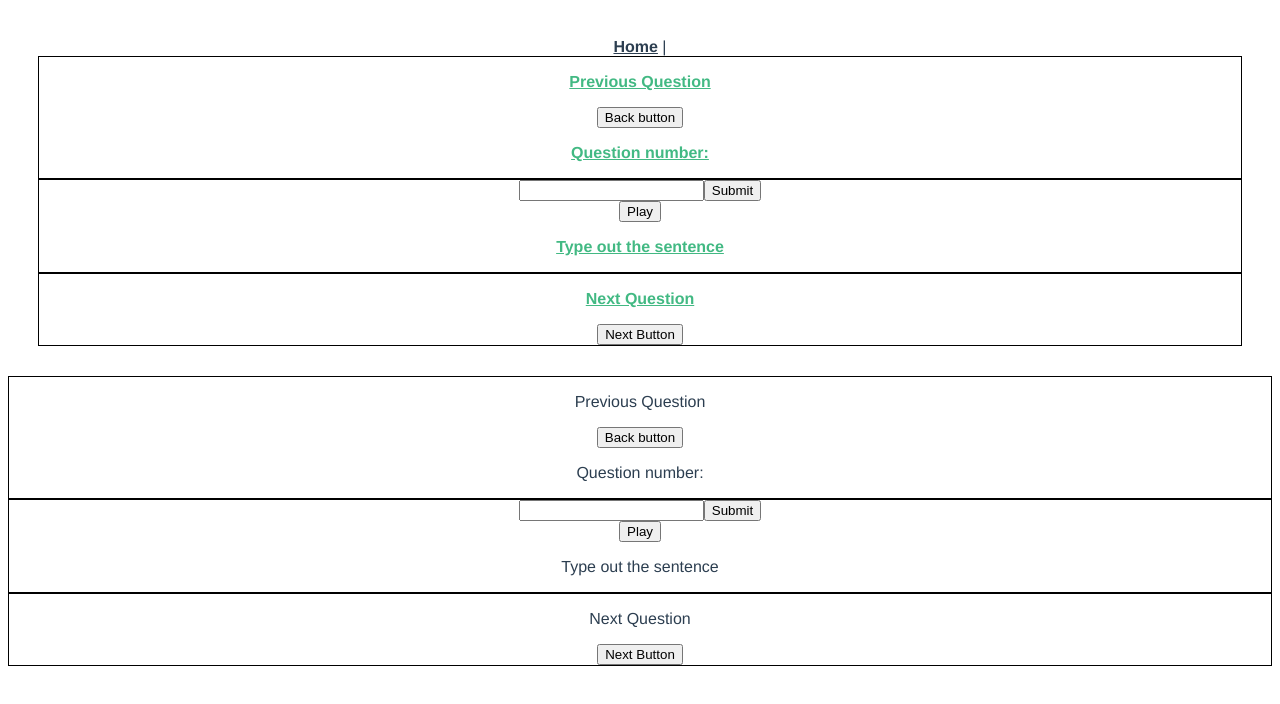
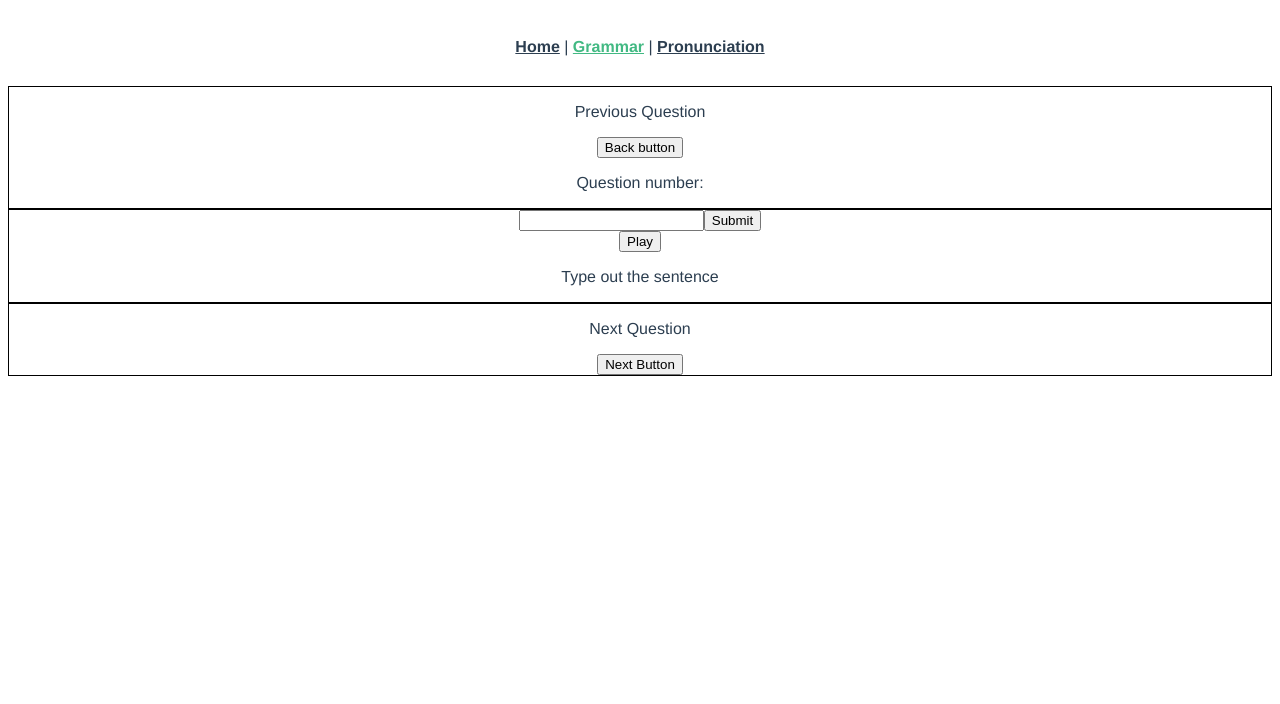
Before and after one commit to nancylee713/AILanguageTutor_FE, a Vue app: page /#/grammar in a window 1280 px wide. Shown: the top 704 px of the page. Built offline with nearby package versions, Linux system fonts and the light colour scheme.

Commit message:
Add links to grammar and pronunciation

```diff
--- a/src/App.vue
+++ b/src/App.vue
@@ -2,19 +2,17 @@
   <div id="app">
     <div id="nav">
       <router-link to="/">Home</router-link> |
-      <router-link to="/grammar"><Grammar/></router-link>
+      <router-link to="/grammar">Grammar</router-link> |
+      <router-link to="/pronunciation">Pronunciation</router-link>
     </div>
     <router-view/>
   </div>
 </template>
 
 <script>
-import Grammar from './components/Grammar.vue';
 
 export default {
-  components: {
-    Grammar,
-  },
+
 };
 </script>
 
--- a/src/views/Home.vue
+++ b/src/views/Home.vue
@@ -1,18 +1,21 @@
 <template>
   <div class="home">
-    <img alt="Vue logo" src="../assets/logo.png">
-    <HelloWorld msg="Welcome to Your Vue.js App"/>
+    <!-- <img alt="Vue logo" src="../assets/logo.png"> -->
+    <!-- <HelloWorld msg="Welcome to Your Vue.js App"/> -->
+    <Grammar />
   </div>
 </template>
 
 <script>
 // @ is an alias to /src
-import HelloWorld from '@/components/HelloWorld.vue';
+// import HelloWorld from '@/components/HelloWorld.vue';
+import Grammar from '@/components/Grammar.vue';
 
 export default {
   name: 'home',
   components: {
-    HelloWorld,
+    Grammar,
+    // HelloWorld,
   },
 };
 </script>
```
Also changed, not shown: src/components/Grammar.vue (+11 -0 lines).
